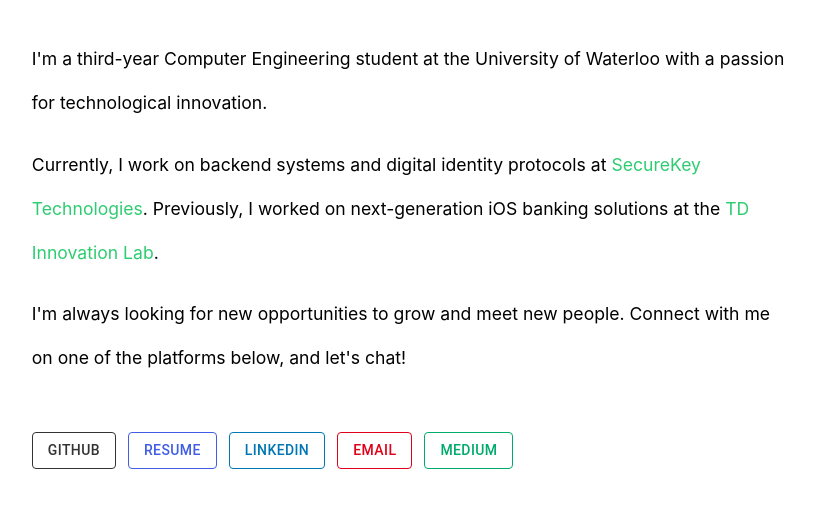
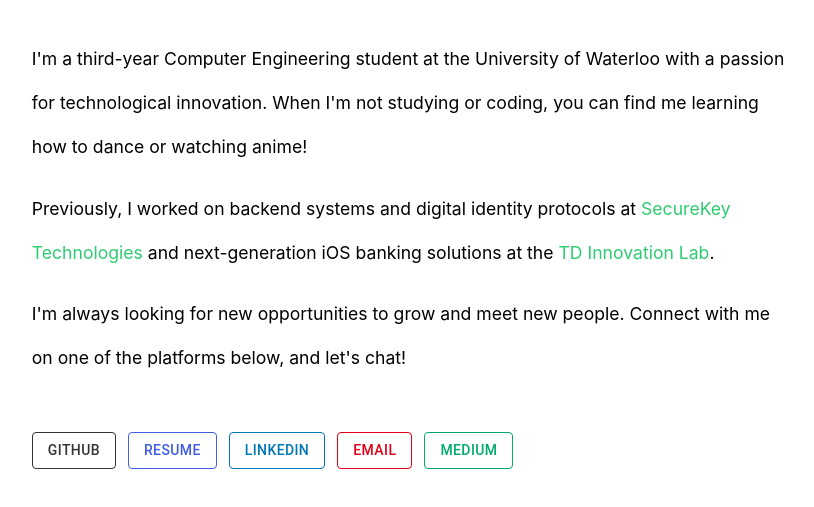
Before and after one commit to yahengsu/personal-website, a Gatsby site: page / in a window 1280 px wide. Shown: the part 185-692 px from the top of the page, without its empty margins (229-1043 px from the left). Built offline with nearby package versions, Linux system fonts and the light colour scheme; Gatsby itself is replaced by a stand-in of ours; a web font is replaced by a local one.

Commit message:
update index

```diff
--- a/src/pages/index.jsx
+++ b/src/pages/index.jsx
@@ -16,20 +16,20 @@ export default class index extends Component {
                     <p>
                         I'm a third-year Computer Engineering student at the
                         University of Waterloo with a passion for technological
-                        innovation.
+                        innovation. When I'm not studying or coding, you can find me learning
+                        how to dance or watching anime!
                     </p>
                     <p>
-                        Currently, I work on backend systems and digital
+                        Previously, I worked on backend systems and digital
                         identity protocols at{" "}
                         <a
                             href="https://securekey.com/"
                             rel="noopener noreferrer"
                             target="_blank"
                         >
-                            SecureKey Technologies
+                            SecureKey Technologies{" "}
                         </a>
-                        . Previously, I worked on next-generation iOS banking
-                        solutions at the{" "}
+                        and next-generation iOS banking solutions at the{" "}
                         <a
                             href="https://twitter.com/tdlab"
                             rel="noopener noreferrer"
```
Also changed, not shown: 1 other file.
